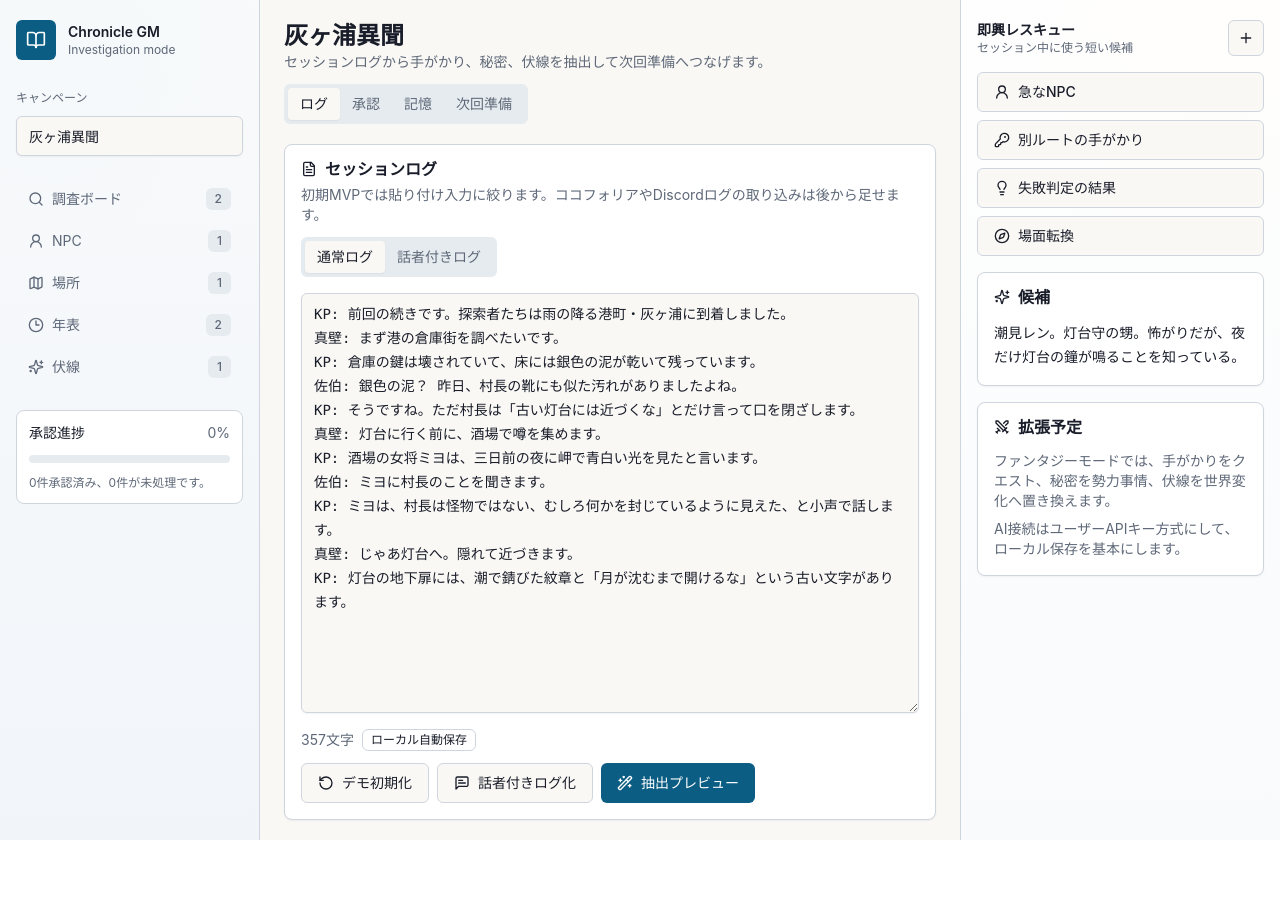
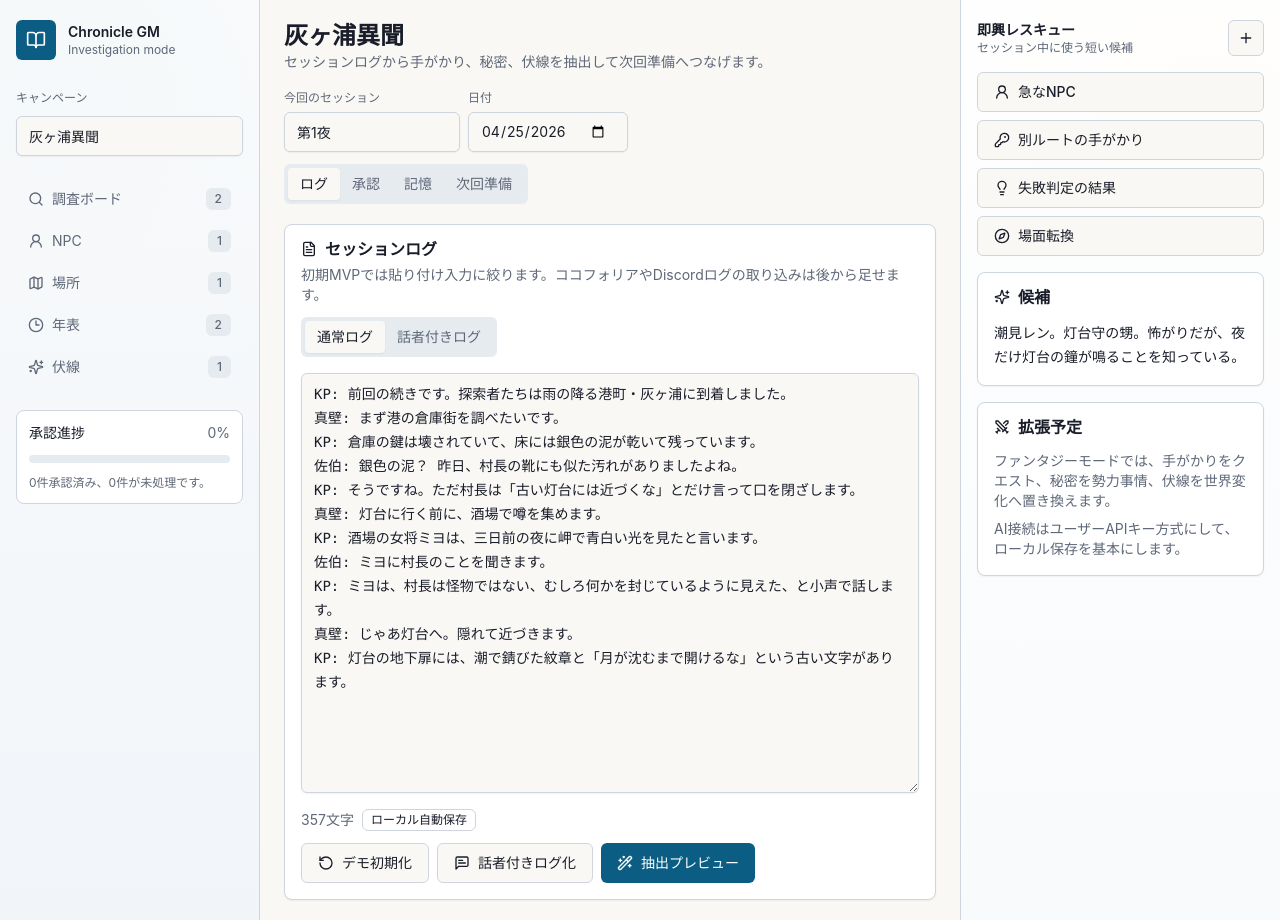
Before and after one commit to Kota-Ohno/trpg-gm-copilot, a React (Vite) app: page / in a window 1280 px wide. Before the commit the page ends 840 px from the top, so only its background shows below. Built offline with nearby package versions, Linux system fonts and the light colour scheme.

Commit message:
Introduce current session state

```diff
--- a/src/App.tsx
+++ b/src/App.tsx
@@ -32,6 +32,7 @@ import type {
   ExtractionRun,
   ExtractionItem,
   LiveLogSession,
+  SessionState,
   SpeakerRole,
   Speaker,
   TranscriptSegment,
@@ -81,11 +82,16 @@ const quickPrompts = [
 
 const initialCampaignState: CampaignState = {
   campaignName: "灰ヶ浦異聞",
+  currentSession: {
+    id: "session-haigaura-01",
+    title: "第1夜",
+    date: "2026-04-25",
     log: sampleLog,
     liveLog: sampleLiveLog,
     extractionItems: [],
     extractionRun: null,
     approvedIds: [],
+  },
   chronicle: initialChronicle,
   quickResult: quickPrompts[0].result,
 };
@@ -127,12 +133,24 @@ function loadCampaignState(): CampaignState {
   }
 
   try {
-    const parsedState = JSON.parse(savedState) as Partial<CampaignState>;
+    const parsedState = JSON.parse(savedState) as Partial<CampaignState> & Partial<SessionState>;
+    const currentSession = parsedState.currentSession ?? {
+      ...initialCampaignState.currentSession,
+      log: parsedState.log ?? initialCampaignState.currentSession.log,
+      liveLog: parsedState.liveLog ?? initialCampaignState.currentSession.liveLog,
+      extractionItems: parsedState.extractionItems ?? initialCampaignState.currentSession.extractionItems,
+      extractionRun: parsedState.extractionRun ?? initialCampaignState.currentSession.extractionRun,
+      approvedIds: parsedState.approvedIds ?? initialCampaignState.currentSession.approvedIds,
+    };
 
     return {
       ...initialCampaignState,
       ...parsedState,
-      liveLog: parsedState.liveLog ?? initialCampaignState.liveLog,
+      currentSession: {
+        ...initialCampaignState.currentSession,
+        ...currentSession,
+        liveLog: currentSession.liveLog ?? initialCampaignState.currentSession.liveLog,
+      },
     };
   } catch {
     return initialCampaignState;
@@ -445,14 +463,17 @@ export function App() {
   const [logInputMode, setLogInputMode] = useState<LogInputMode>("plain");
   const [campaignState, setCampaignState] = useState<CampaignState>(loadCampaignState);
 
+  const { currentSession } = campaignState;
   const {
     approvedIds,
-    campaignName,
-    chronicle,
     extractionItems: items,
     extractionRun,
     liveLog,
     log,
+  } = currentSession;
+  const {
+    campaignName,
+    chronicle,
     quickResult,
   } = campaignState;
 
@@ -474,10 +495,23 @@ export function App() {
     setCampaignState((current) => ({ ...current, ...updates }));
   };
 
+  const updateCurrentSession = (updates: Partial<SessionState>): void => {
+    setCampaignState((current) => ({
+      ...current,
+      currentSession: {
+        ...current.currentSession,
+        ...updates,
+      },
+    }));
+  };
+
   const updateLiveLog = (updater: (current: LiveLogSession) => LiveLogSession): void => {
     setCampaignState((current) => ({
       ...current,
-      liveLog: updater(current.liveLog),
+      currentSession: {
+        ...current.currentSession,
+        liveLog: updater(current.currentSession.liveLog),
+      },
     }));
   };
 
@@ -492,7 +526,7 @@ export function App() {
     const generatedItems = runRuleBasedExtraction(extractionLines);
     const nextItems = generatedItems.length > 0 ? generatedItems : mockExtraction;
 
-    updateCampaignState({
+    updateCurrentSession({
       extractionItems: nextItems,
       extractionRun: {
         sourceType: generatedItems.length > 0 ? logInputMode : "fallback",
@@ -504,7 +538,7 @@ export function App() {
   };
 
   const applyLiveLogToPlainLog = (): void => {
-    updateCampaignState({ log: liveLogToPlainText(liveLog) });
+    updateCurrentSession({ log: liveLogToPlainText(liveLog) });
     setLogInputMode("plain");
   };
 
@@ -514,12 +548,12 @@ export function App() {
       return;
     }
 
-    updateCampaignState({ liveLog: importedLiveLog });
+    updateCurrentSession({ liveLog: importedLiveLog });
     setLogInputMode("speaker");
   };
 
   const restoreSampleLiveLog = (): void => {
-    updateCampaignState({ liveLog: sampleLiveLog });
+    updateCurrentSession({ liveLog: sampleLiveLog });
   };
 
   const updateSpeakerName = (speakerId: string, name: string): void => {
@@ -579,7 +613,10 @@ export function App() {
     }
     setCampaignState((current) => ({
       ...current,
-      approvedIds: [...current.approvedIds, item.id],
+      currentSession: {
+        ...current.currentSession,
+        approvedIds: [...current.currentSession.approvedIds, item.id],
+      },
       chronicle: applyExtraction(current.chronicle, item),
     }));
   };
@@ -587,17 +624,23 @@ export function App() {
   const rejectItem = (itemId: string): void => {
     setCampaignState((current) => ({
       ...current,
-      approvedIds: current.approvedIds.filter((id) => id !== itemId),
-      extractionItems: current.extractionItems.filter((item) => item.id !== itemId),
+      currentSession: {
+        ...current.currentSession,
+        approvedIds: current.currentSession.approvedIds.filter((id) => id !== itemId),
+        extractionItems: current.currentSession.extractionItems.filter((item) => item.id !== itemId),
+      },
     }));
   };
 
   const updateExtractionItem = (itemId: string, updates: Partial<ExtractionItem>): void => {
     setCampaignState((current) => ({
       ...current,
-      extractionItems: current.extractionItems.map((item) =>
+      currentSession: {
+        ...current.currentSession,
+        extractionItems: current.currentSession.extractionItems.map((item) =>
           item.id === itemId ? { ...item, ...updates } : item,
         ),
+      },
     }));
   };
 
@@ -666,6 +709,25 @@ export function App() {
               <p className="text-sm text-muted-foreground">
                 セッションログから手がかり、秘密、伏線を抽出して次回準備へつなげます。
               </p>
+              <div className="mt-3 flex flex-wrap items-end gap-2">
+                <div>
+                  <label className="text-xs font-medium text-muted-foreground">今回のセッション</label>
+                  <Input
+                    className="mt-1 w-44"
+                    value={currentSession.title}
+                    onChange={(event) => updateCurrentSession({ title: event.target.value })}
+                  />
+                </div>
+                <div>
+                  <label className="text-xs font-medium text-muted-foreground">日付</label>
+                  <Input
+                    className="mt-1 w-40"
+                    type="date"
+                    value={currentSession.date}
+                    onChange={(event) => updateCurrentSession({ date: event.target.value })}
+                  />
+                </div>
+              </div>
             </div>
             <Tabs value={activeTab} options={tabOptions} onChange={setActiveTab} />
           </header>
@@ -692,7 +754,7 @@ export function App() {
                     {logInputMode === "plain" ? (
                       <PlainLogEditor
                         log={log}
-                        onChange={(nextLog) => updateCampaignState({ log: nextLog })}
+                        onChange={(nextLog) => updateCurrentSession({ log: nextLog })}
                         onExtract={runExtractionPreview}
                         onImportToSpeakerLog={importPlainLogToLiveLog}
                         onReset={resetCampaignState}
```
Also changed, not shown: src/types.ts (+9 -2 lines). Lines whose indentation alone changed are shown as unchanged.
